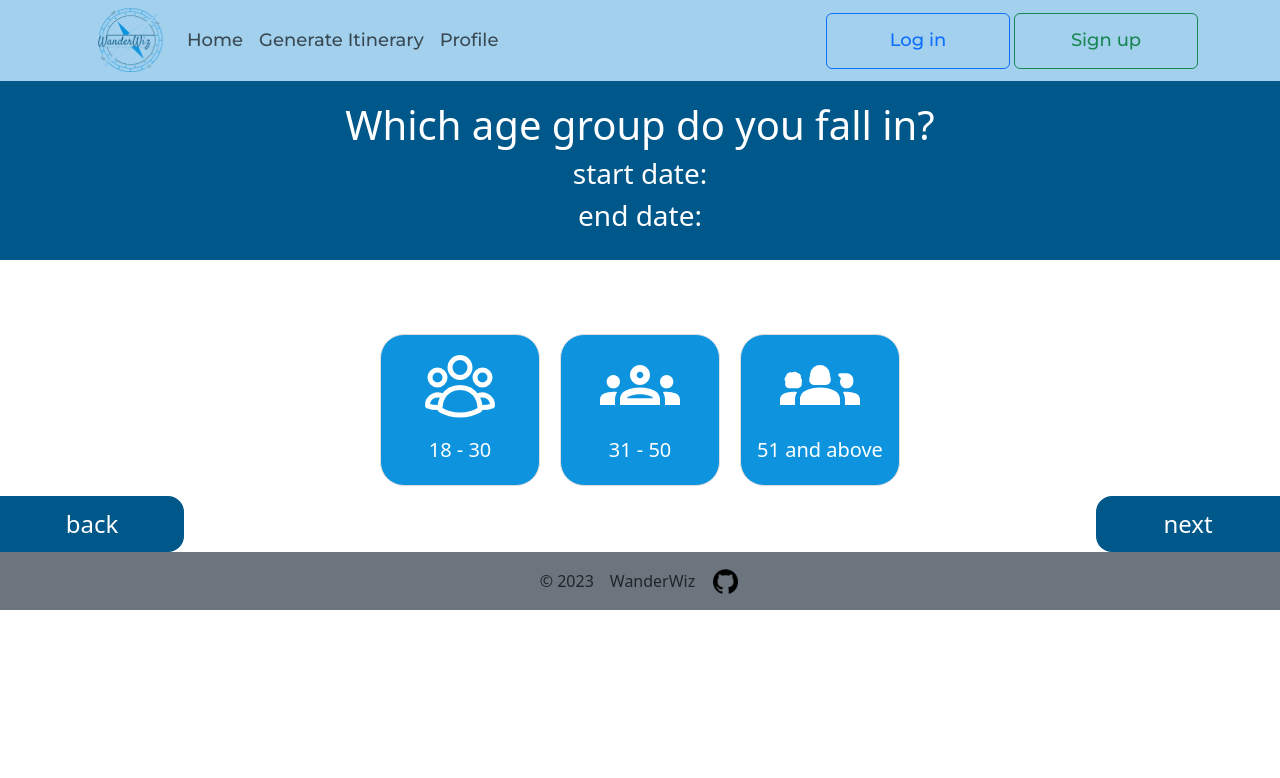
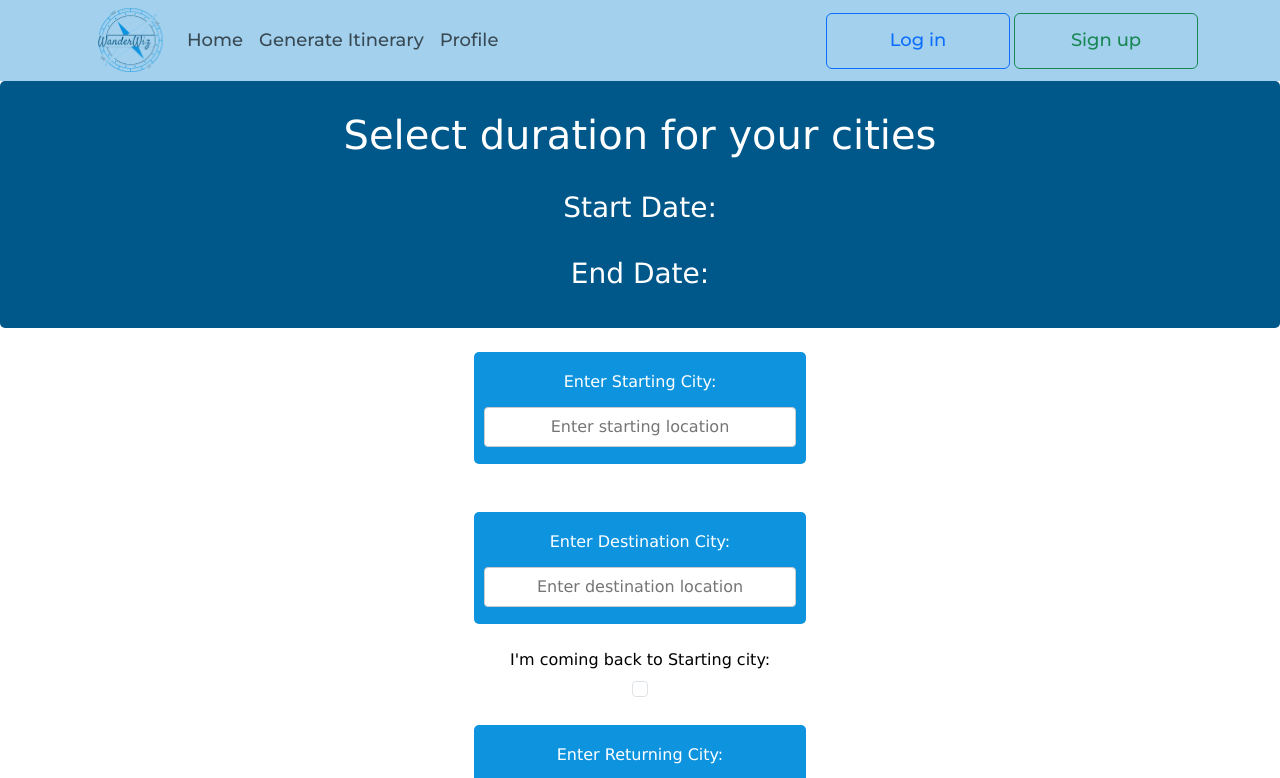
Before and after one commit to harshal2804/WanderWiz, a React (Vite) app in the folder Code/frontend/: page / in a window 1280 px wide. Shown: the top 778 px of the page. Built offline with nearby package versions, Linux system fonts and the light colour scheme.

Commit message:
make chnges in class names

```diff
--- a/Code/frontend/src/App.jsx
+++ b/Code/frontend/src/App.jsx
@@ -7,6 +7,11 @@ import Itineraries from './pages/itineraries';
 import ItineraryOption4_1 from './pages/ItineraryOption4_1';
 import ItineraryOption4_2 from './pages/ItineraryOption4_2';
 import ItineraryOption4_3 from './pages/ItineraryOption4_3';
+import ItineraryOption3 from './pages/ItineraryOption3';
+import ItineraryOption2 from './pages/ItineraryOption2';
+import Signup from './pages/Signup';
+import Login from './pages/Login';
+import Home from './pages/Home';
 
 
 function App() {
@@ -15,8 +20,9 @@ function App() {
     <>
 
       <MyNavbar />
-      <ItineraryOption4_3/>
+      <ItineraryOption2/>
       <Footer />
+
     </>
   )
 }
--- a/Code/frontend/src/css/itineraryOption2.css
+++ b/Code/frontend/src/css/itineraryOption2.css
@@ -1,4 +1,4 @@
-*{
+.maindiv{
     box-sizing: border-box;
     margin:0;
     padding:0;
@@ -6,42 +6,21 @@
     font-family:'Lucida Sans', 'Lucida Sans Regular', 'Lucida Grande', 'Lucida Sans Unicode', Geneva, Verdana, sans-serif;
 }
 
-/* body {
-    display: flex;
-    flex-direction: column;
-    justify-content: center;
-    align-items: center;
-    height: 100vh;
-    margin: 0;
-} */
-/* html{
-    background-image: url("1.avif");
-} */
-
-#header {
+#header12 {
     text-align: center;
     padding: 30px;
     background-color: #00588A;
     border-radius: 5px;
 }
 
-/* #header {
-    height:100%;
-    width: 100%;
-    text-align: center;
-    margin-bottom:20px;
-    color: black;
-    background-color: #00588A;
-} */
-
-#input-blocks {
+#input-blocks12 {
     display: flex;
     flex-direction: column;
     justify-content: center;
     margin: 0px 37%;
 }
 
-.input-block {
+.input-block12 {
     display: flex;
     flex-direction: column;
     justify-content: space-evenly;
@@ -53,32 +32,39 @@
     margin: 3vh 0px;
 }
 
-label {
+.labelname{
     display: block;
     margin-bottom: 5px;
     text-align: center;
 }
+#a1{
+    color: black;
+}
 
-input {
+/* input {
+    border: 1px solid #ccc;
+    border-radius: 4px;
+    text-align: center;
+    height:40px;
+} */
+.box0{
+    width: 100%;
+    text-align: center;
+    color: #ccc;
+}
+.box12{
+    width: 100%;
+    display: flex;
+    justify-content: center;
+    align-items: center;
+    color:black;
+
     border: 1px solid #ccc;
     border-radius: 4px;
     text-align: center;
     height:40px;
 }
-.box{
-    width: 100%;
-    text-align: center;
-    color: #ccc;
-}
-.box1{
-    display: flex;
-    justify-content: center;
-    align-items: center;
-    color:black;
-}
-.a1{
-    color: black;
-}
+
 .container1
 {
   display: flex;
@@ -89,23 +75,23 @@ button
   width: 23vh;
   height: 7vh;
   font-size: x-large;
-  background-color: #00588A;;
+  background-color: #00588A;
   border-style: none;
   color: #FFFFFF;
 }
 
-#i1
+#i112
 {
     border-top-right-radius: 2vh;
     border-bottom-right-radius: 2vh;
 }
 
-#i2
+#i212
 {
   border-top-left-radius: 2vh;
   border-bottom-left-radius: 2vh;
 }
 
-.st{
+.st12{
     margin: 4vh;
 }
--- a/Code/frontend/src/pages/ItineraryOption2.jsx
+++ b/Code/frontend/src/pages/ItineraryOption2.jsx
@@ -8,36 +8,38 @@ class ItineraryOption2 extends Component{
     render() {
         return(
             <>
-                <div id="header">
+            <div className="maindiv">
+      <div id="header12">
       <h1>Select duration for your cities</h1>
-      <h3 className="st">Start Date: </h3>
+      <h3 className="st12">Start Date: </h3>
       <h3>End Date:</h3>
   </div>
 
-  <div id="input-blocks">
-      <div className="input-block">
-          <label for="start">Enter Starting City:</label>
-          <input type="text" id="start" name="start" placeholder="Enter starting location" className="box1" />
+  <div id="input-blocks12">
+      <div className="input-block12">
+          <label className="labelname" for="start">Enter Starting City:</label>
+          <input type="text" id="start" name="start" placeholder="Enter starting location" className="box12" />
       </div>
 
-      <div className="input-block">
-          <label for="destination">Enter Destination City:</label>
-          <input type="text" id="destination" name="destination" placeholder="Enter destination location" className="box1" />
+      <div className="input-block12">
+          <label className="labelname" for="destination">Enter Destination City:</label>
+          <input type="text" id="destination" name="destination" placeholder="Enter destination location" className="box12" />
       </div>
 
-      <div className="box">
-          <label className="a1"for="copyData">I'm coming back to Starting city:</label>
-          <input type="checkbox" id="copyData" name="copyData" />
+      <div className="box0">
+          <label className="labelname" id="a1" for="copyData">I'm coming back to Starting city:</label>
+          <input className="form-check-input dark" type="checkbox" id="copyData" name="copyData" />
       </div>
 
-      <div className="input-block">
-          <label for="return">Enter Returning City:</label>
-          <input type="text" id="return" name="return" placeholder="Enter return location" className="box1" />
+      <div className="input-block12">
+          <label className="labelname" for="return">Enter Returning City:</label>
+          <input type="text" id="return" name="return" placeholder="Enter return location" className="box12" />
       </div>
   </div>
   <div className="container1">
-    <div className="back"> <button id="i1">back</button></div>
-    <div className="next"> <button id="i2">next</button></div>
+    <div className="back"> <button id="i112">back</button></div>
+    <div className="next"> <button id="i212">next</button></div>
+    </div>
     </div>
 
             </>
```
